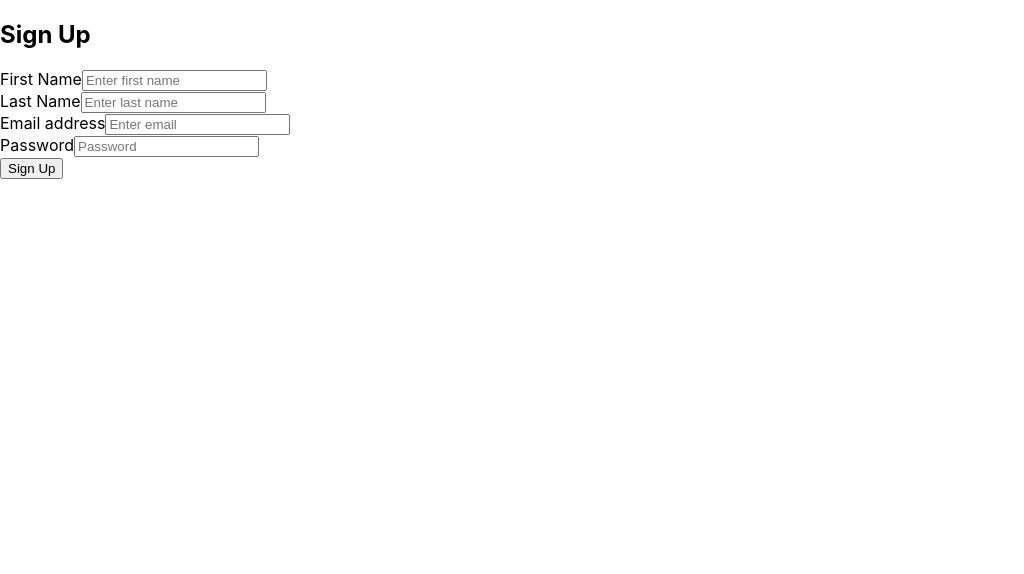
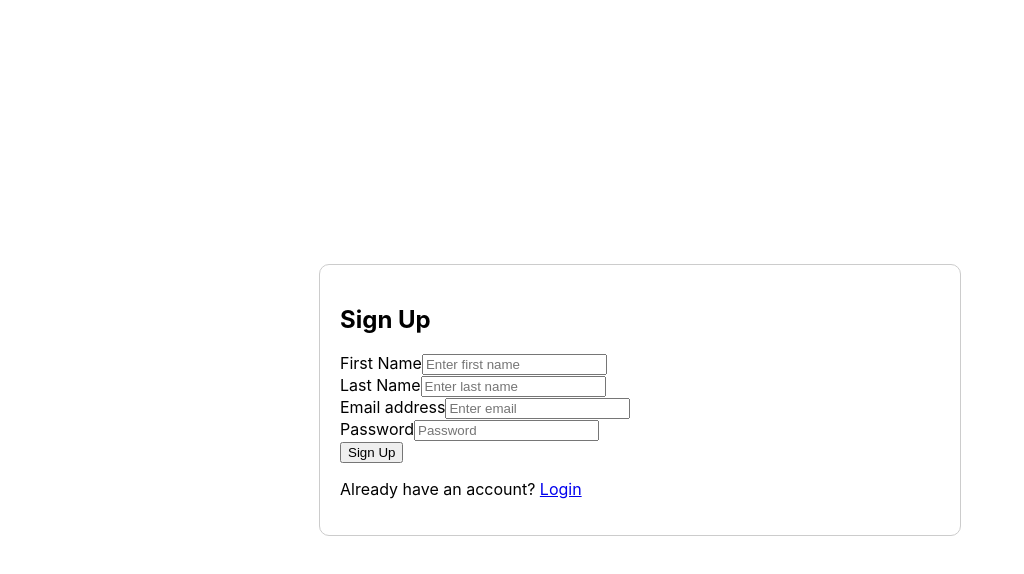
Before and after one commit to Aakash256/lms-ui, a React (Create React App) app: page /signup in a window 1280 px wide. Shown: the top 574 px of the page, without its empty margins (0-1024 px from the left). Built offline with nearby package versions, Linux system fonts and the light colour scheme.

Commit message:
Adding basic auth signup and login routes

```diff
--- a/package.json
+++ b/package.json
@@ -6,6 +6,7 @@
     "@testing-library/jest-dom": "^5.17.0",
     "@testing-library/react": "^13.4.0",
     "@testing-library/user-event": "^13.5.0",
+    "axios": "^1.6.3",
     "bootstrap": "^5.3.2",
     "react": "^18.2.0",
     "react-bootstrap": "^2.9.2",
--- a/src/App.js
+++ b/src/App.js
@@ -8,13 +8,11 @@ import Signup from './components/Signup';
 function App() {
   return (
     <Router>
-      <Container>
         <Routes>
           <Route path="/" element={<Home />} />
           <Route path="/login" element={<Login />} />
           <Route path="/signup" element={<Signup />} />
         </Routes>
-      </Container>
     </Router>
   );
 }
--- /dev/null
+++ b/src/components/Home.css
@@ -0,0 +1,6 @@
+.home-container {
+    display: flex;
+    align-items: center;
+    justify-content: center;
+    min-height: 100vh;
+}
--- a/src/components/Home.js
+++ b/src/components/Home.js
@@ -1,12 +1,14 @@
 import React from 'react';
 import { Link } from 'react-router-dom';
 import { Container, Button } from 'react-bootstrap';
+import "./Home.css";
 
 const Home = () => {
   return (
-    <Container className="text-center mt-5">
+    <Container className="text-center home-container">
+      <div className="box-container text-center" style={{ border: '1px solid #ccc', borderRadius: '10px', padding: '20px', maxWidth: '600px', width: '100%' }}>
         <h2>Welcome to the Home Page!</h2>
-      <div className="mt-3">
+        <div className="mt-3 d-flex justify-content-center">
           <Link to="/signup">
             <Button variant="primary">Sign Up</Button>
           </Link>
@@ -16,6 +18,7 @@ const Home = () => {
             </Button>
           </Link>
         </div>
+      </div>
     </Container>
   );
 };
--- a/src/components/Login.js
+++ b/src/components/Login.js
@@ -1,25 +1,57 @@
-import React from 'react';
+import React, { useState } from 'react';
 import { Container, Form, Button } from 'react-bootstrap';
+import axios from 'axios';
+import "./Home.css";
 
 const Login = () => {
+  const [formData, setFormData] = useState({
+    email: '',
+    password: '',
+  });
+
+  const handleChange = (e) => {
+    const { id, value } = e.target;
+    setFormData((prevData) => ({
+      ...prevData,
+      [id]: value,
+    }));
+  };
+
+  const handleSubmit = async (e) => {
+    e.preventDefault();
+
+    try {
+      const response = await axios.post('http://localhost:8090/auth/login', formData);
+      console.log('Login successful:', response.data);
+
+      // Add any further actions after successful login
+
+    } catch (error) {
+      console.error('Error logging in:', error.message);
+      // Handle error, show error message, etc.
+    }
+  };
+
   return (
-    <Container className="text-center mt-5">
+    <Container className="text-center home-container">
+      <div className="box-container text-center" style={{ border: '1px solid #ccc', borderRadius: '10px', padding: '20px', maxWidth: '600px', width: '100%' }}>
         <h2>Login</h2>
-      <Form className="mt-3">
-        <Form.Group controlId="formBasicEmail">
+        <Form className="mt-3" onSubmit={handleSubmit}>
+          <Form.Group controlId="email">
             <Form.Label>Email address</Form.Label>
-          <Form.Control type="email" placeholder="Enter email" />
+            <Form.Control type="email" placeholder="Enter email" onChange={handleChange} />
           </Form.Group>
 
-        <Form.Group controlId="formBasicPassword">
+          <Form.Group controlId="password">
             <Form.Label>Password</Form.Label>
-          <Form.Control type="password" placeholder="Password" />
+            <Form.Control type="password" placeholder="Password" onChange={handleChange} />
           </Form.Group>
 
           <Button variant="primary" type="submit">
             Login
           </Button>
         </Form>
+      </div>
     </Container>
   );
 };
--- /dev/null
+++ b/src/components/Signup.css
@@ -0,0 +1,6 @@
+.signup-container {
+    display: flex;
+    align-items: center;
+    justify-content: center;
+    min-height: 100vh;
+  }
--- a/src/components/Signup.js
+++ b/src/components/Signup.js
@@ -1,35 +1,77 @@
-import React from 'react';
+import React, { useState } from 'react';
 import { Container, Form, Button } from 'react-bootstrap';
+import { Link } from 'react-router-dom';
+import axios from 'axios';
+import './Signup.css';
 
 const Signup = () => {
+  const [formData, setFormData] = useState({
+    first_name: '',
+    last_name: '',
+    email: '',
+    password: '',
+  });
+
+  const handleChange = (e) => {
+    const { id, value } = e.target;
+    setFormData((prevData) => ({
+      ...prevData,
+      [id]: value,
+    }));
+  };
+
+  const handleSubmit = async (e) => {
+
+    console.log("handle submit");
+    e.preventDefault();
+
+    try {
+      const response = await axios.post('http://localhost:8090/auth/signup', formData);
+      console.log('Signup successful:', response.data);
+      window.location.href = '/login';
+      // Add any further actions after successful signup
+    } catch (error) {
+      console.error('Error signing up:', error.message);
+      // Handle error, show error message, etc.
+    }
+  };
+
   return (
-    <Container className="text-center mt-5">
+    <Container className="signup-container text-center">
+      <div className="box-container text-center" style={{ border: '1px solid #ccc', borderRadius: '10px', padding: '20px', maxWidth: '600px', width: '100%' }}>
         <h2>Sign Up</h2>
-      <Form className="mt-3">
-        <Form.Group controlId="formFirstName">
+        <div>
+          <Form className="mt-3" onSubmit={handleSubmit}>
+            <Form.Group controlId="first_name">
               <Form.Label>First Name</Form.Label>
-          <Form.Control type="text" placeholder="Enter first name" />
+              <Form.Control type="text" placeholder="Enter first name" onChange={handleChange} />
             </Form.Group>
 
-        <Form.Group controlId="formLastName">
+            <Form.Group controlId="last_name">
               <Form.Label>Last Name</Form.Label>
-          <Form.Control type="text" placeholder="Enter last name" />
+              <Form.Control type="text" placeholder="Enter last name" onChange={handleChange} />
             </Form.Group>
 
-        <Form.Group controlId="formBasicEmail">
+            <Form.Group controlId="email">
               <Form.Label>Email address</Form.Label>
-          <Form.Control type="email" placeholder="Enter email" />
+              <Form.Control type="email" placeholder="Enter email" onChange={handleChange} />
             </Form.Group>
 
-        <Form.Group controlId="formBasicPassword">
+            <Form.Group controlId="password">
               <Form.Label>Password</Form.Label>
-          <Form.Control type="password" placeholder="Password" />
+              <Form.Control type="password" placeholder="Password" onChange={handleChange} />
             </Form.Group>
 
             <Button variant="primary" type="submit">
               Sign Up
             </Button>
+
+            <p className="mt-3">
+              Already have an account? <Link to="/login">Login</Link>
+            </p>
           </Form>
+        </div>
+      </div>
     </Container>
   );
 };
```
Also changed, not shown: 1 other file (tests, documents, lock files or other folders). Lines whose indentation alone changed are shown as unchanged.
